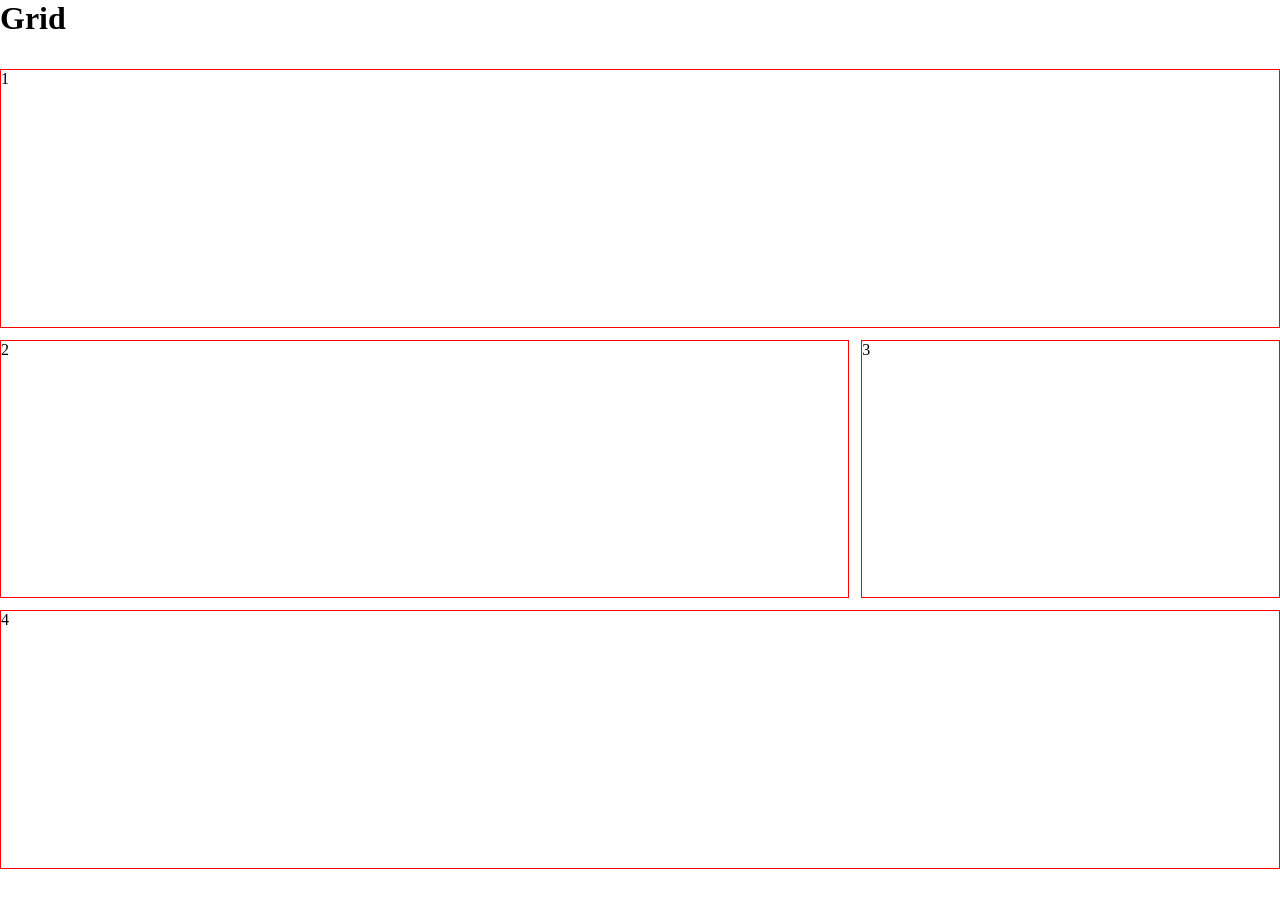
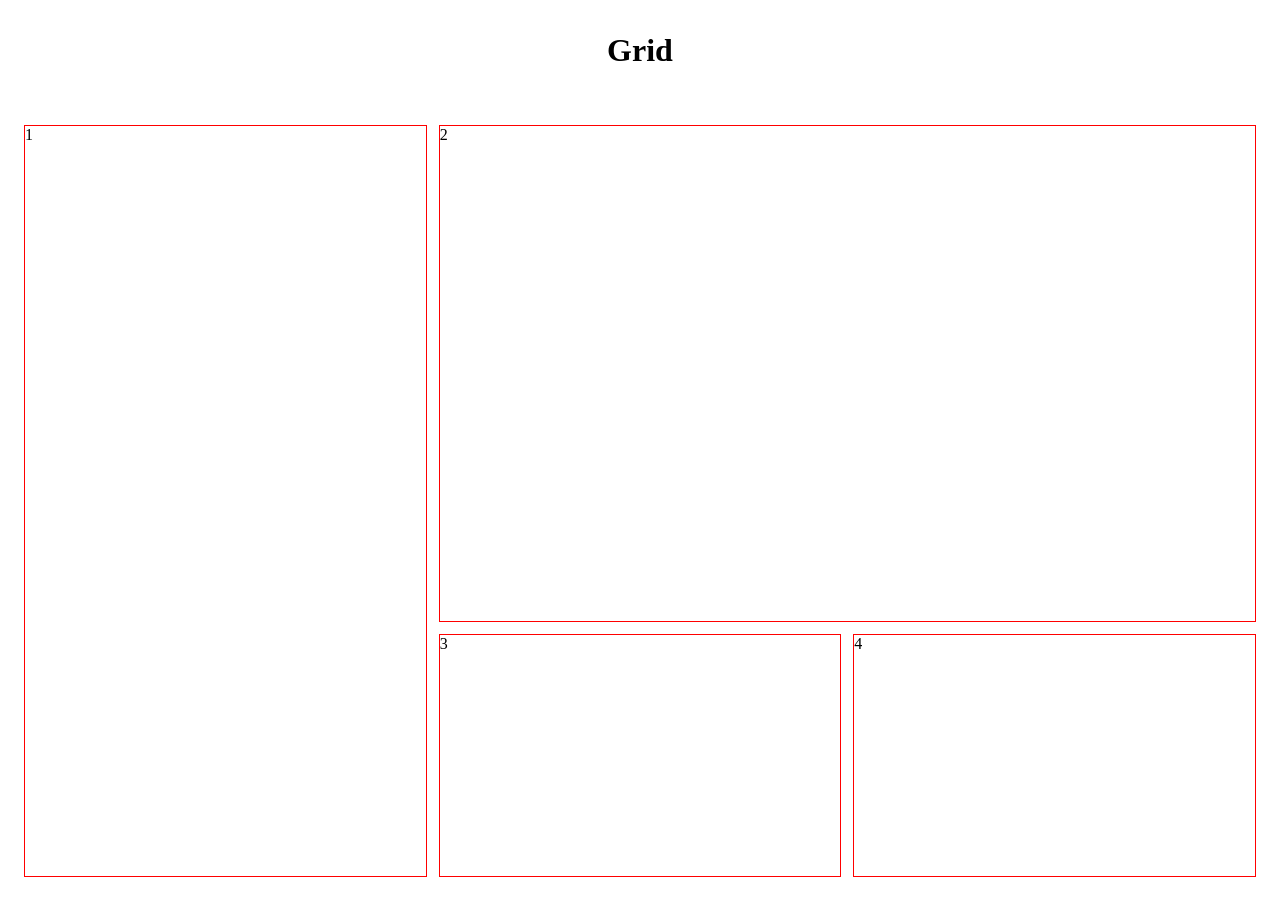
Before and after one commit to gustavonbispo/css-grid, a plain HTML site: page index.html in a window 1280 px wide. Before the commit the page ends 869 px from the top, so only its background shows below. Drawn offline with Linux system fonts and the light colour scheme.

Commit message:
Grid row

```diff
--- a/styles/index.css
+++ b/styles/index.css
@@ -1,15 +1,18 @@
 @import url(global.css);
 
 h1 {
-  margin-bottom: 32px;
+  margin: 32px auto;
+  text-align: center;
 }
 
 #app {
   display: grid;
   height: 100vh;
   gap: 12px;
+  padding: 24px;
   grid-template-columns: repeat(3, 1fr);
   grid-template-rows: repeat(3, 1fr);
+  margin-bottom: 64px;
 }
 
 #app > * {
@@ -17,14 +20,11 @@ h1 {
 }
 
 #app header {
-  grid-column-start: 1;
-  grid-column-end: 4;
+  grid-row-start: 1;
+  grid-row-end: 4;
 }
 
 #app main {
-  grid-column: 1/3;
+  grid-column: 2/4;
+  grid-row: 1/3;
 }
-
-#app footer {
-  grid-column: 1/4;
-}
```
